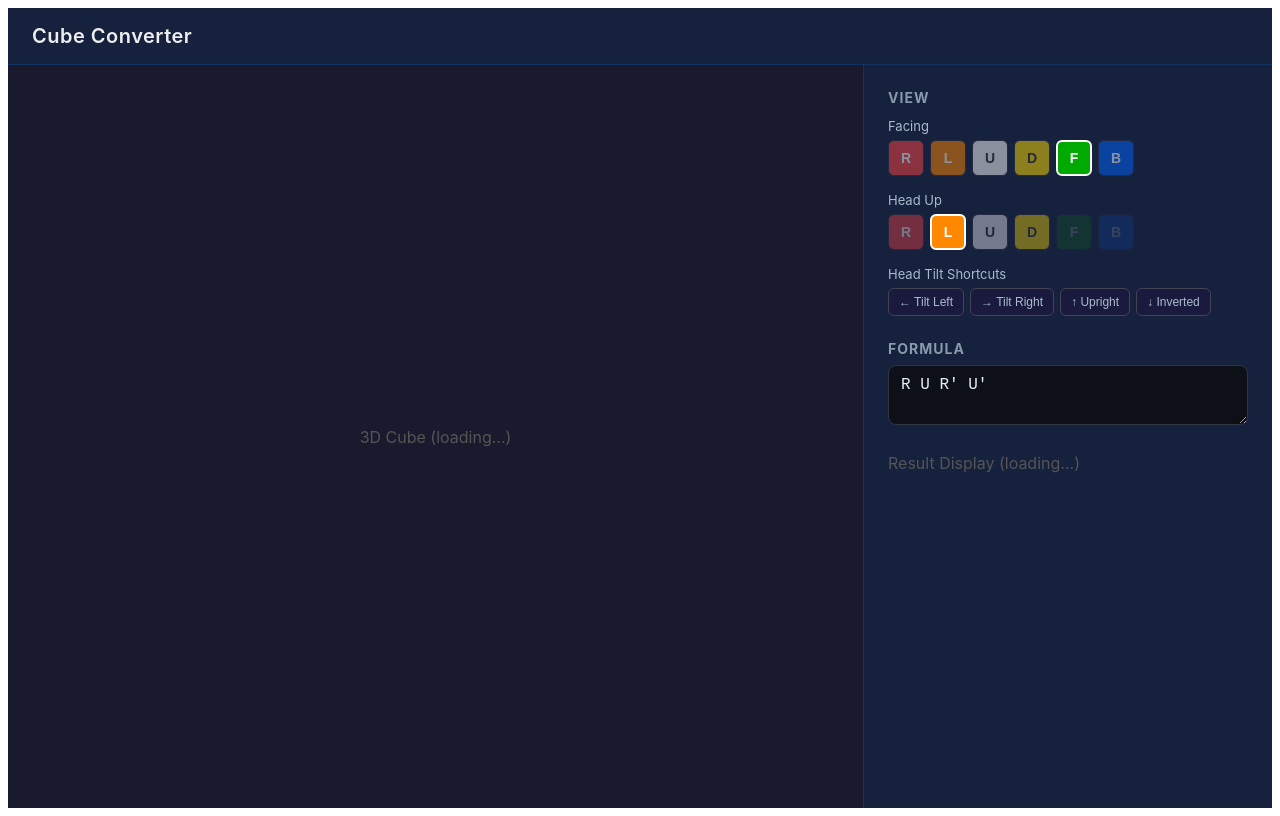
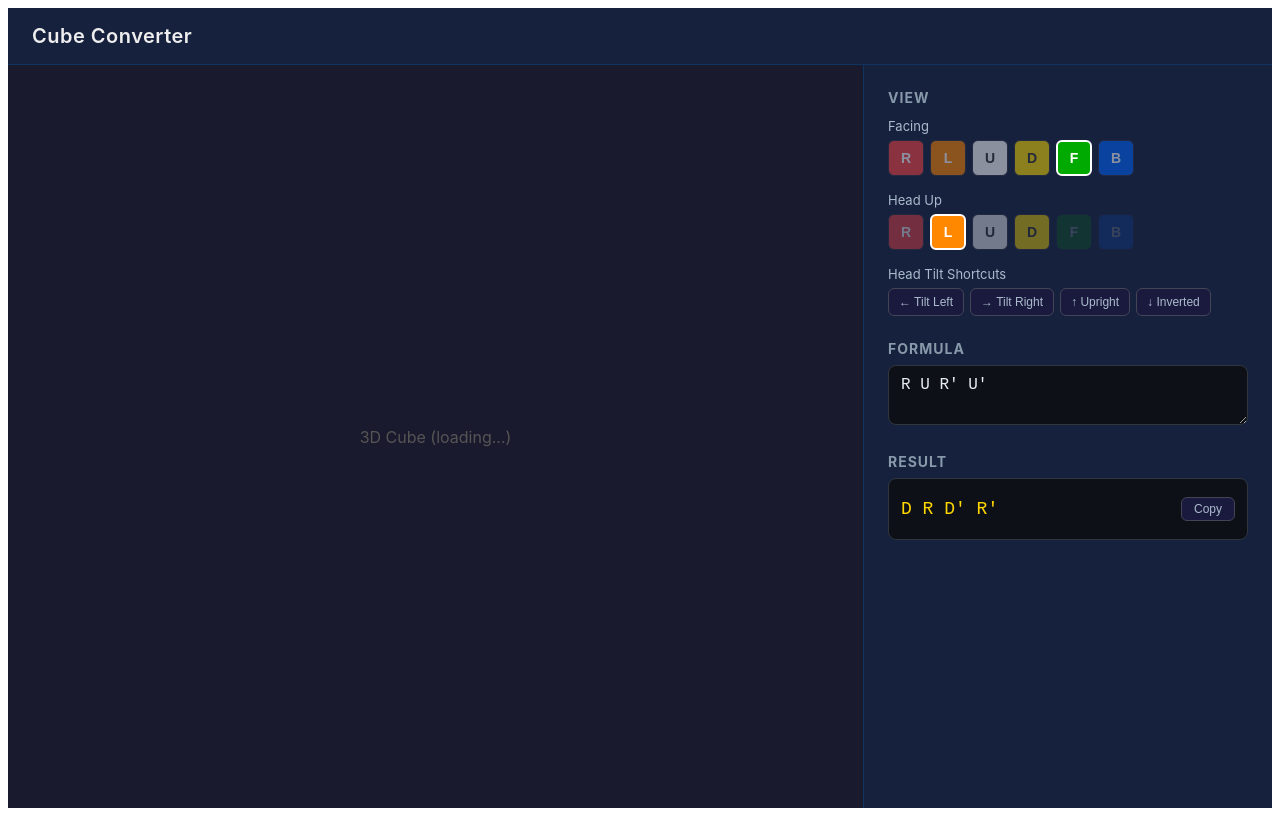
Before and after one commit to yaxuan97/RubikCubeFormulaConvert, a React (Vite) app in the folder packages/web/: page / in a window 1280 px wide. Both pictures are taken after a click on the button "← Tilt Left". Built offline with nearby package versions, Linux system fonts and the light colour scheme.

Commit message:
feat(web): add result display component

```diff
--- a/packages/web/src/components/ResultDisplay.tsx
+++ b/packages/web/src/components/ResultDisplay.tsx
@@ -1,8 +1,59 @@
+import { useState } from 'react';
+
 interface Props {
   result: string;
   error: string;
 }
 
-export default function ResultDisplay(_props: Props) {
-  return <div style={{ color: '#555' }}>Result Display (loading...)</div>;
+export default function ResultDisplay({ result, error }: Props) {
+  const [copied, setCopied] = useState(false);
+
+  const handleCopy = async () => {
+    await navigator.clipboard.writeText(result);
+    setCopied(true);
+    setTimeout(() => setCopied(false), 2000);
+  };
+
+  return (
+    <section>
+      <h3 style={{ margin: '0 0 8px', fontSize: '14px', textTransform: 'uppercase', letterSpacing: '1px', color: '#8899aa' }}>
+        Result
+      </h3>
+      <div style={{
+        padding: '10px 12px',
+        minHeight: 40,
+        fontSize: 18,
+        fontFamily: "'JetBrains Mono', 'Fira Code', monospace",
+        background: '#0d1117',
+        color: result ? '#ffd700' : '#555',
+        border: '1px solid #30363d',
+        borderRadius: 8,
+        wordBreak: 'break-all',
+        display: 'flex',
+        alignItems: 'center',
+        justifyContent: 'space-between',
+      }}>
+        <span>{result || (error ? '—' : 'Waiting for input...')}</span>
+        {result && (
+          <button
+            onClick={handleCopy}
+            style={{
+              padding: '4px 12px',
+              fontSize: 12,
+              borderRadius: 6,
+              border: '1px solid #445',
+              background: copied ? '#1a6b3a' : '#1a1a3e',
+              color: '#aabbcc',
+              cursor: 'pointer',
+              whiteSpace: 'nowrap',
+              flexShrink: 0,
+              marginLeft: 12,
+            }}
+          >
+            {copied ? '✓ Copied' : 'Copy'}
+          </button>
+        )}
+      </div>
+    </section>
+  );
 }
```
